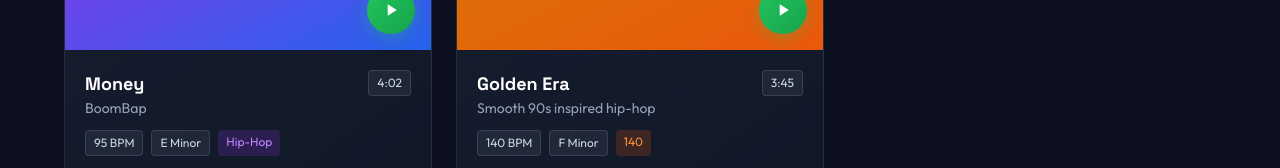
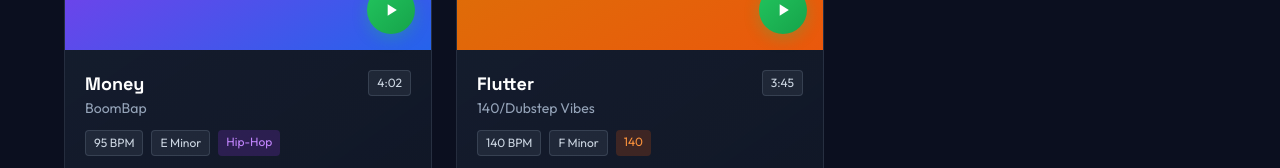
Before and after one commit to SXNDSHRXW/Millers, a website: page beatstore.html in a window 1280 px wide. Shown: the part 897-1065 px from the top of the page. Drawn offline with nearby package versions, Linux system fonts and the light colour scheme.

Commit message:
Add files via upload

```diff
--- a/beatstore.html
+++ b/beatstore.html
@@ -393,8 +393,8 @@
                     <div class="p-5">
                         <div class="flex items-start justify-between mb-3">
                             <div>
-                                <h3 class="font-display text-lg font-bold text-white">Golden Era</h3>
-                                <p class="text-silver-400 text-sm">Smooth 90s inspired hip-hop</p>
+                                <h3 class="font-display text-lg font-bold text-white">Flutter</h3>
+                                <p class="text-silver-400 text-sm">140/Dubstep Vibes</p>
                             </div>
                             <span class="meta-tag px-2 py-1 rounded text-silver-300 text-xs">3:45</span>
                         </div>
```
